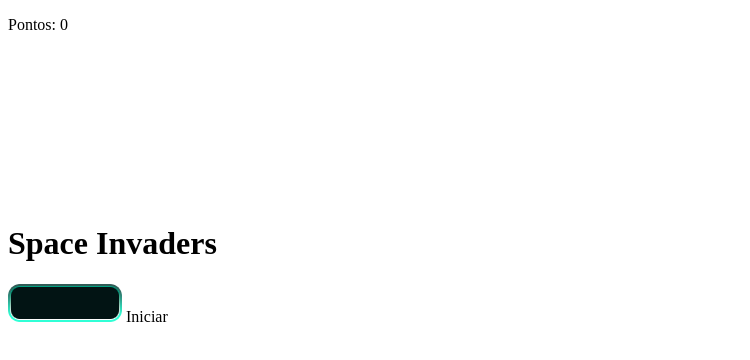
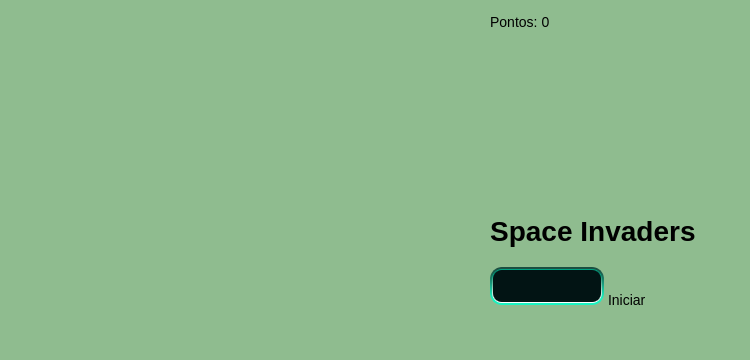
Before and after one commit to Annyanjo/modern-space-invaders, a plain HTML site: page index.html in a window 1280 px wide. Shown: the whole page, without its empty margins (0-750 px from the left). Drawn offline with Linux system fonts and the light colour scheme.

Commit message:
add default styles in body and html

```diff
--- a/index.html
+++ b/index.html
@@ -4,6 +4,17 @@
     <meta charset="UTF-8">
     <meta name="viewport" content="width=device-width, initial-scale=1.0">
     <title>Space Invaders</title>
+    <style>
+       body, html {
+        display: flex;
+        justify-content: center;
+        margin: 0;
+        height: 100%;
+        font-family: Arial, Helvetica, sans-serif;
+        font-size: 14px;
+        background-color: darkseagreen;
+       }
+    </style>
 </head>
 <body>
     <div id="parentDiv">
```
